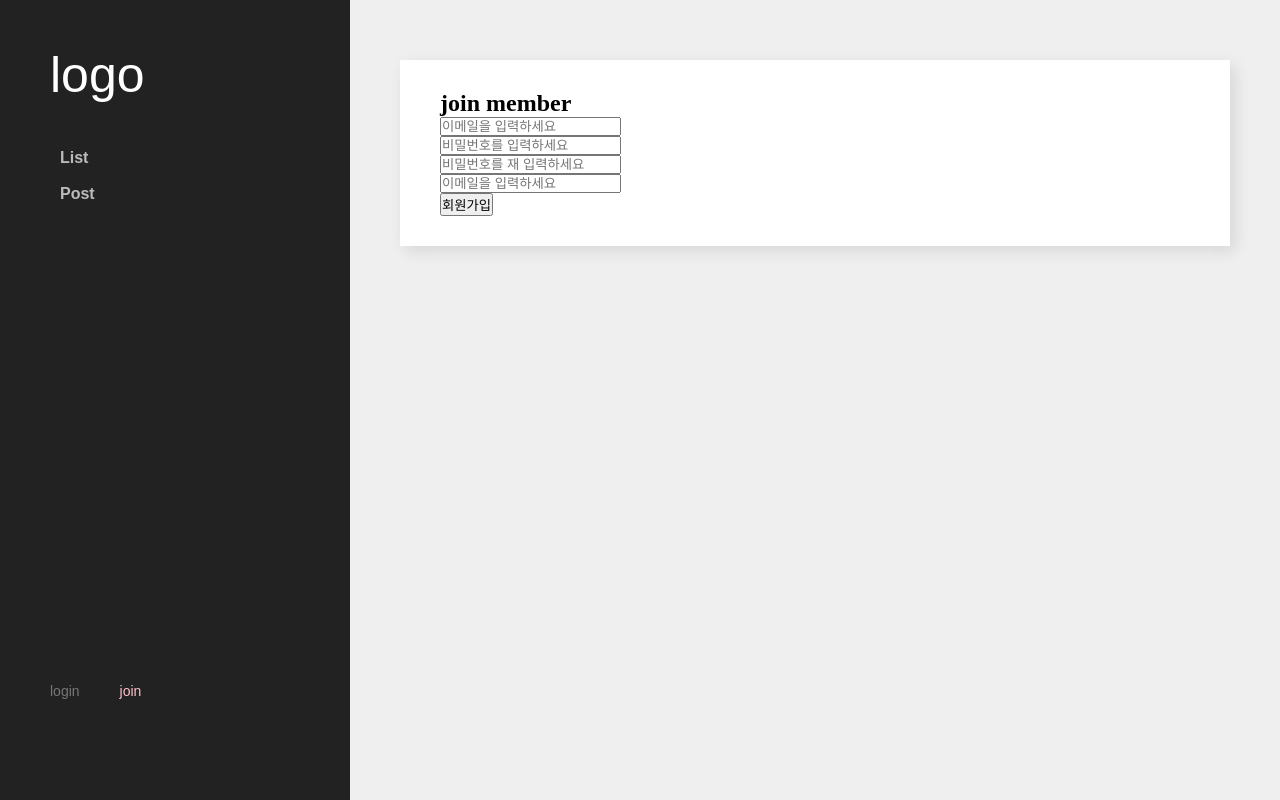
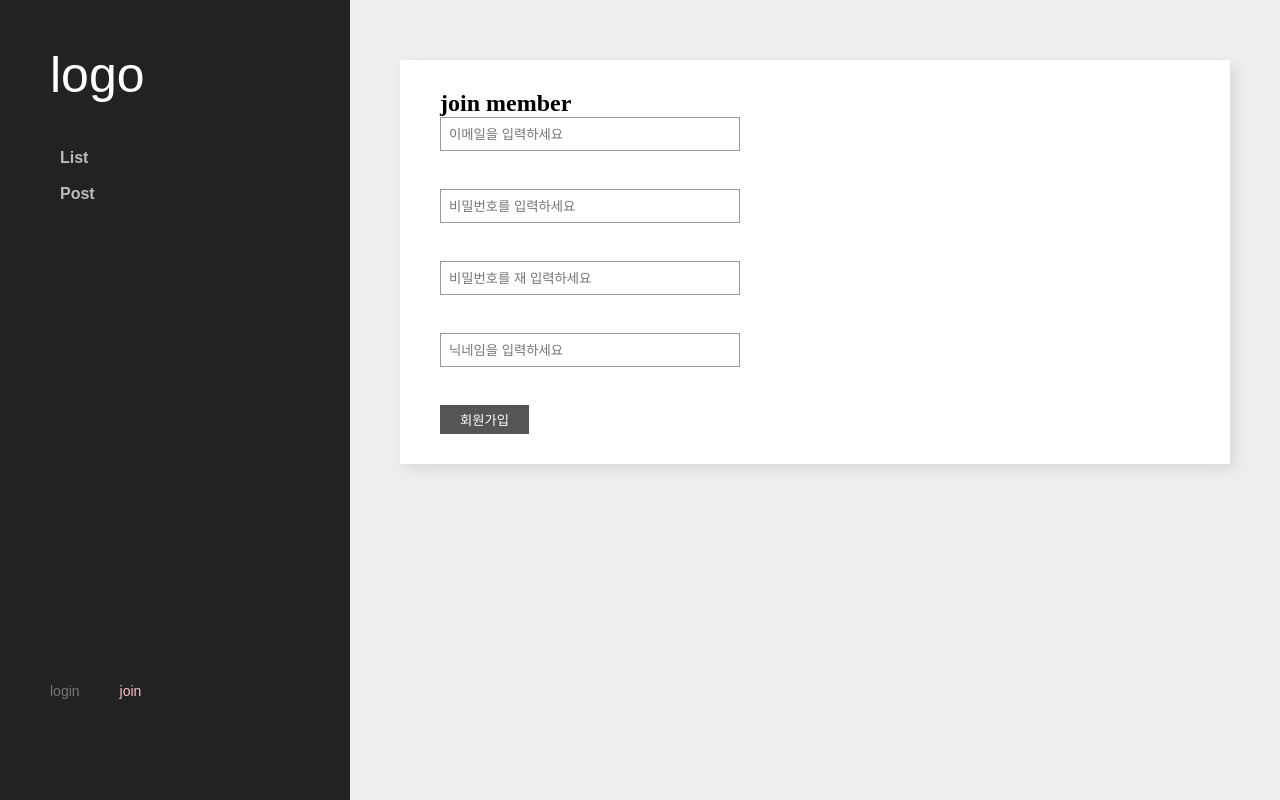
Before and after one commit to EuraKo/react-node, a React (Create React App) app in the folder react/: page /join in a window 1280 px wide. Built offline with nearby package versions, Linux system fonts and the light colour scheme.

Commit message:
firebase 연결

```diff
--- a/react/package.json
+++ b/react/package.json
@@ -4,6 +4,7 @@
   "private": true,
   "dependencies": {
     "axios": "^0.27.2",
+    "firebase": "^9.8.1",
     "http-proxy-middleware": "^2.0.6",
     "react": "^17.0.2",
     "react-dom": "^17.0.2",
--- a/react/src/component/user/Join.js
+++ b/react/src/component/user/Join.js
@@ -1,5 +1,6 @@
 import { useState } from 'react';
 import { useNavigate } from 'react-router-dom';
+import firebase from '../../firebase';
 
 function Join() {
 	const navigate = useNavigate();
@@ -7,6 +8,27 @@ function Join() {
 	const [pw1, setPw1] = useState('');
 	const [pw2, setPw2] = useState('');
 	const [name, setName] = useState('');
+
+	const handleJoin = async () => {
+		if (!(name && email && pw1 && pw2)) {
+			return alert('모든 항목을 입력해주세요');
+		}
+		if (pw1 !== pw2) {
+			return alert('비밀번호를 동일하게 입력하세요');
+		}
+
+		// 위 조건을 통과해서 회원가입을 하기 위한 정보값을 변수에 할당
+		// 이때 await문으로 firebase를 통해서 인증완료 이후에 다음 코드가 동작되도록 처리
+		let createdUser = await firebase
+			.auth()
+			.createUserWithEmailAndPassword(email, pw1);
+
+		await createdUser.user.updateProfile({
+			displayName: name,
+		});
+
+		console.log(createdUser); // user.multiFactor.user에 정보나옴
+	};
 
 	return (
 		<section id='join'>
@@ -37,11 +59,11 @@ function Join() {
 					<input
 						type='text'
 						value={name}
-						placeholder='이메일을 입력하세요'
+						placeholder='닉네임을 입력하세요'
 						onChange={(e) => setName(e.target.value)}
 					/>
 					<br />
-					<button>회원가입</button>
+					<button onClick={handleJoin}>회원가입</button>
 				</article>
 			</div>
 		</section>
--- /dev/null
+++ b/react/src/firebase.js
@@ -0,0 +1,22 @@
+//firebase추가
+import firebase from 'firebase/compat/app';
+//firebase auth 추가
+import 'firebase/compat/auth';
+
+// Your web app's Firebase configuration
+// For Firebase JS SDK v7.20.0 and later, measurementId is optional
+const firebaseConfig = {
+	apiKey: 'AIzaSyD8UCQri2BqOdXwkHV9SH72QAjn9XbDfJo',
+	authDomain: 'edu-dcode.firebaseapp.com',
+	projectId: 'edu-dcode',
+	storageBucket: 'edu-dcode.appspot.com',
+	messagingSenderId: '676593450956',
+	appId: '1:676593450956:web:a1e7bbd76094cc3119a769',
+	measurementId: 'G-3Z3S8B1874',
+};
+
+//firebase 초기화 구문으로 수정
+firebase.initializeApp(firebaseConfig);
+
+//firebase 내보내기
+export default firebase;
--- a/react/src/scss/style.scss
+++ b/react/src/scss/style.scss
@@ -76,7 +76,9 @@
 	}
 
 	#post,
-	#edit {
+	#edit,
+	#login,
+	#join {
 		.inner {
 			article {
 				label {
@@ -87,6 +89,8 @@
 				}
 				input[type='text'],
 				input[type='file'],
+				input[type='email'],
+				input[type='password'],
 				textarea {
 					width: 50%;
 					min-width: 300px;
```
Also changed, not shown: 1 other file (tests, documents, lock files or other folders).
